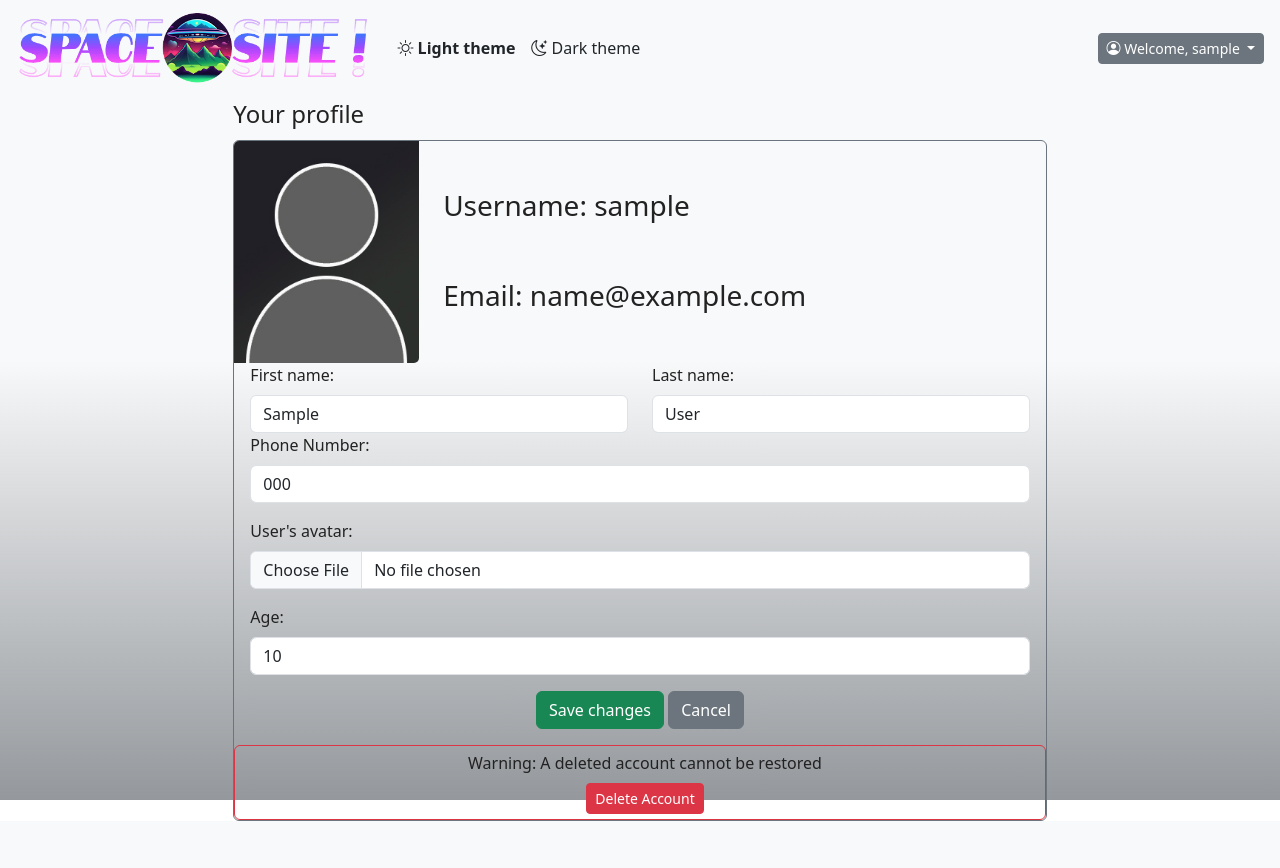
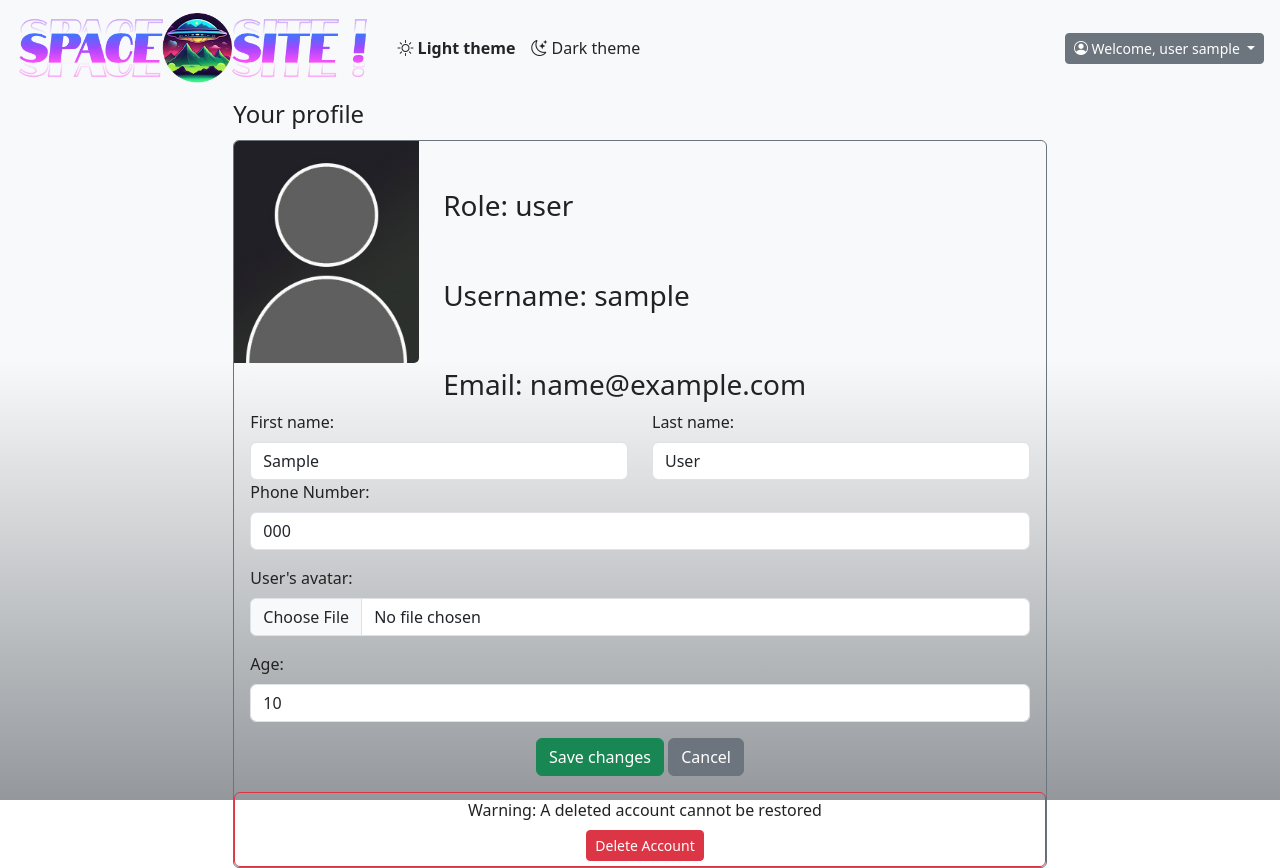
Before and after one commit to Ruslan-Bagautdinov/SpaceSite_Django, a Django app: page /profile/1/ in a window 1280 px wide. Before the commit the page ends 821 px from the top, so only its background shows below. Run offline with Django 5.2, Linux system fonts and the light colour scheme; a user stored in the database is signed in; tables that the repository leaves empty hold one stand-in row (values such as "Sample post").

Commit message:
admin start 4 v.0.0.1.2

```diff
--- a/SpaceSite_django_app/forms.py
+++ b/SpaceSite_django_app/forms.py
@@ -1,4 +1,3 @@
-
 from django import forms
 
 from .models import User, UserProfile
@@ -22,7 +21,7 @@ class UserProfileForm(forms.ModelForm):
     def __init__(self, *args, **kwargs):
         user = kwargs.pop('user', None)
         super(UserProfileForm, self).__init__(*args, **kwargs)
-        if user and user.role != 'admin':
+        if user is not None and user.role != 'admin':
             del self.fields['role']
         elif user is None:
             del self.fields['role']
--- a/SpaceSite_django_app/views.py
+++ b/SpaceSite_django_app/views.py
@@ -199,12 +199,18 @@ class ProfileView(View):
                         destination.write(chunk)
                 profile.user_photo = user_photo.name
             profile.save()
+
+            # Save the role change if the form contains a role field
             if 'role' in form.cleaned_data:
+                print(f"Role before change: {profile.user.role}")  # Debugging statement
                 profile.user.role = form.cleaned_data['role']
                 profile.user.save()
+                print(f"Role after change: {profile.user.role}")  # Debugging statement
+
             return redirect('profile', user_id=user_id)
+        else:
+            print(form.errors)  # Debugging statement to print form errors
         return render(request, self.template_name, {'form': form, 'profile': profile})
-
 
 @method_decorator(login_required, name='dispatch')
 class ProfileUpdateView(View):
@@ -239,24 +245,26 @@ class DeleteProfileView(View):
 
     def get(self, request, user_id):
         profile = get_object_or_404(UserProfile, user_id=user_id)
-        if profile.user != request.user:
+        if profile.user != request.user and not request.user.role == 'admin':
             return redirect('profile', user_id=request.user.id)
         return render(request, self.template_name, {'profile': profile})
 
     def post(self, request, user_id):
         profile = get_object_or_404(UserProfile, user_id=user_id)
-        if profile.user != request.user:
+        if profile.user != request.user and not request.user.role == 'admin':
             return redirect('profile', user_id=request.user.id)
         user = profile.user
         user_photo_path = profile.user_photo
         if user_photo_path and os.path.exists(os.path.join(settings.BASE_DIR, 'static', 'img', user_photo_path)):
             os.remove(os.path.join(settings.BASE_DIR, 'static', 'img', user_photo_path))
         user.delete()
-        logout(request)
         set_top_message(request,
                         message_class=icons.WARNING_CLASS,
                         message_icon=icons.USER_DELETE_ICON,
                         message_text=f"{user.username} has been deleted!")
+        if request.user.role == 'admin':
+            return redirect('admin_user_list')
+        logout(request)
         response = redirect('login')
         response.delete_cookie('access_token')
         return response
@@ -290,7 +298,7 @@ class PostListView(View):
     @method_decorator(login_required)
     def get(self, request):
         posts = Post.objects.filter(user=request.user).order_by('-created_at')
-        return render(request, self.template_name, {'posts': posts})
+        return render(request, self.template_name, {'posts': posts, 'username': request.user.username})
 
 
 class PostEditView(View):
@@ -382,7 +390,8 @@ class AdminUserPostsView(View):
 
     def get(self, request, user_id):
         posts = Post.objects.filter(user_id=user_id).order_by('-created_at')
-        return render(request, self.template_name, {'posts': posts})
+        username = User.objects.get(id=user_id).username
+        return render(request, self.template_name, {'posts': posts, 'username': username})
 
 
 @method_decorator(user_passes_test(is_admin), name='dispatch')
--- a/templates/include/navbar.html
+++ b/templates/include/navbar.html
@@ -43,7 +43,7 @@
             >
                 {% if user.is_authenticated %}
                     <i class="bi bi-person-circle"></i>
-                    Welcome, {{ user.username }}
+                    Welcome, {{ user.role }} {{ user.username }}
                 {% else %}
                     <i class="bi bi-unlock-fill"></i>
                     Login or register
--- a/templates/user/profile.html
+++ b/templates/user/profile.html
@@ -21,6 +21,24 @@
                     </div>
 
                     <div class="col-8 col-sm-9">
+                        <div class="row mt-5">
+                            <div class="col">
+                                <h3>Role:
+                                    {% if request.user.role == 'admin' %}
+                                        <select name="role">
+                                            <option value="user"
+                                                    {% if profile.user.role == 'user' %}selected{% endif %}>User
+                                            </option>
+                                            <option value="admin"
+                                                    {% if profile.user.role == 'admin' %}selected{% endif %}>Admin
+                                            </option>
+                                        </select>
+                                    {% else %}
+                                        {{ profile.user.role }}
+                                    {% endif %}
+                                </h3>
+                            </div>
+                        </div>
                         <div class="row mt-5">
                             <div class="col">
                                 <h3>Username: {{ profile.user.username }}</h3>
@@ -111,7 +129,9 @@
                         </div>
                         <div class="row">
                             <div class="col text-center">
-                                <a href="{% url 'delete_profile' profile.user_id %}" class="btn btn-danger btn-sm"
+                                <a href="
+                                        {% if request.user.role == 'admin' and request.user.id != profile.user_id %}{% url 'admin_delete_profile' profile.user_id %}{% else %}{% url 'delete_profile' profile.user_id %}{% endif %}"
+                                   class="btn btn-danger btn-sm"
                                    role="button" id="delete-button">Delete Account</a>
                             </div>
                         </div>
```
Also changed, not shown: templates/admin/confirm_delete.html (+5 -5 lines), templates/user/my_posts.html (+14 -3 lines).
